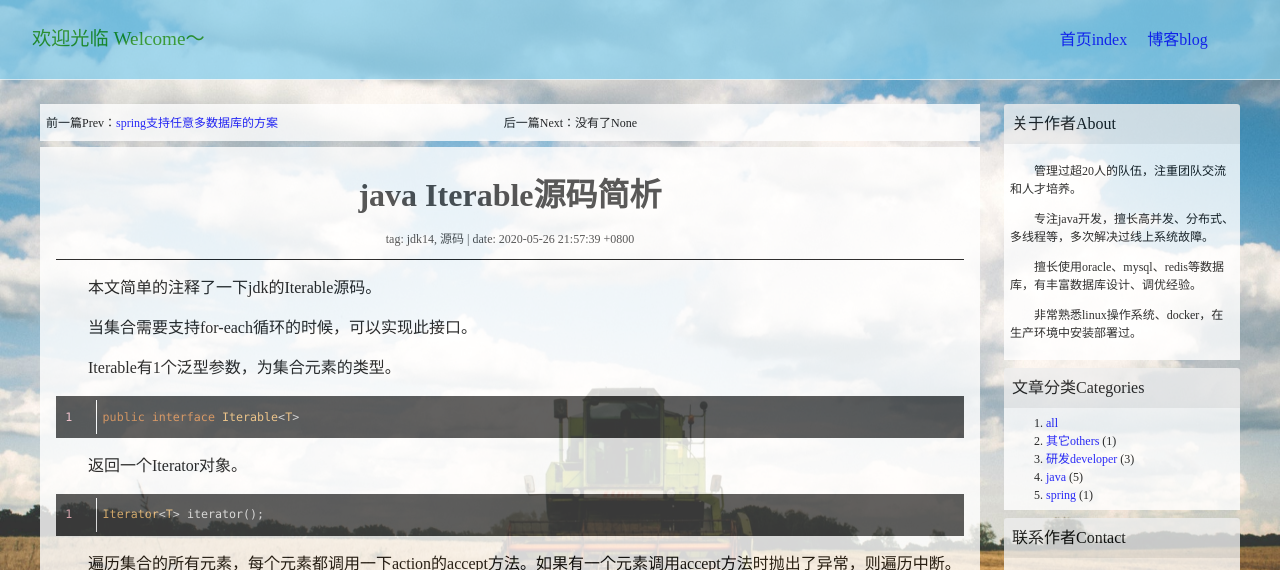
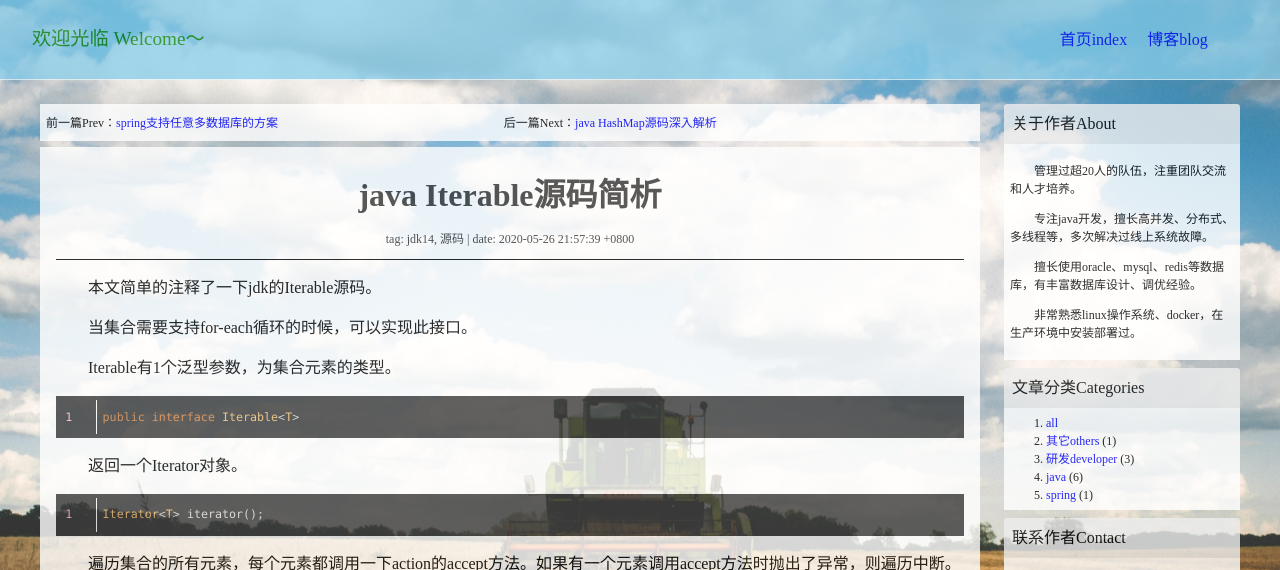
Before and after one commit to jarring/blogs-misc, a Jekyll site: the page built from _posts/2020-05-26-java.util.Iterable.md, in a window 1280 px wide. Shown: the top 570 px of the page. Built offline with Jekyll 4.4.1, drawn with Linux system fonts in a browser that asks for light colours; some of the changed lines change nothing that is shown.

Commit message:
HashMap源码解析

````diff
--- /dev/null
+++ b/_posts/2020-05-26-java.util.HashMap.md
@@ -0,0 +1,293 @@
+---
+layout: article
+title: java HashMap源码深入解析
+date: 2020-05-26 22:37:39 +0800
+categories: java
+tags: jdk14 源码
+---
+本文尝试详细阐述一下一下jdk14的[HashMap](http://hg.openjdk.java.net/jdk/jdk/file/jdk-14-ga/src/java.base/share/classes/java/util/HashMap.java)源码。
+[jdk6](http://hg.openjdk.java.net/jdk6/jdk6/jdk/file/default/src/share/classes/java/util/HashMap.java)
+[jdk7](http://hg.openjdk.java.net/jdk/jdk/file/jdk7-b100/jdk/src/share/classes/java/util/HashMap.java)
+
+
+jdk14的HashMap代码和注释一共2500多行，但是写的非常精妙。
+
+##### HashMap的特点
+
+HashMap有几个特点：
++ HashMap不是线程安全的。如果需要线程安全，可以用Collections#synchronizedMap()，也可以重新构造ConcurrentHashMap。
++ HashMap允许key和value为空
++ HashMap不保证遍历的顺序。若需要保证按写入顺序遍历，可以用LinkedHashMap。若需要排序，可以用TreeMap。
+
+HashMap中有不少很有意思的东西。例如load factor(负载因子)、hash碰撞、扩容、非线程安全，等等。
+
+##### 负载因子
+
+
+在HashMap里面，负载因子默认是0.75，这个是可以改的，所以也从侧面说明了，0.75不一定是最优的。
+
+HashMap在逻辑上有一个bin的概念，在key的hashcode比较均匀的理想情况下，每个bin中放置的节点不超过1时，HashMap的读写效率才是最高的。
+
+每个bin中的节点数量越大，读取的效率越低。所以就有必要设置一个负载因子，从而能在概率上调节一下每个bin中节点的数量。
+
+有了负载因子，怎么设置这个值呢？太大不好，太小也不好。
+
+负载因子越小，每个bin中的节点数量越少，读取的效率确实是高了，但写入的时候可能就痛苦了，可能需要经常扩容，扩一次就是旧容量的2倍，且容量又不会收缩，太浪费空间了。
+
+那么这个值到底设置多少呢？这就不得不说到概率了。
+假设Map中bin的个数为s，负载因子为r，根据二项式概率公式，很容易就知道一个bin为空的概率为
+
+
+![Image](../../../assets/images/java.util.HashMap.loadfactor.png)
+
+
+下图是上图式（2）的三维图像，可以看到P的值大概是有一个范围的。注意，r的值可以大于1，但图中只画了0≤r≤1的情况。
+
+
+![Image](../../../assets/images/java.util.HashMap.pd.png)
+
+
+P(0)的值为多少比较好呢？jdk的作者认为0.5，这样的话，一个bin为空和不为空的概率就相等了，根据Poisson分布，一个bin中放置超过8个节点的概率也就非常小(参见jdk源码)。
+0.5定了，那么r的值就出来了，为
+```
+ln(1/0.5)=ln2=0.6931471805599453
+```
+作者一看，可能觉得这个数字太不爽了，干脆就取0.75吧。
+
+
+##### hash碰撞
+
+当多个key的hashcode落在同一个bin中的时候，称为hash碰撞，或者hash冲突。
+
+在jdk1.8以前，同一个bin中的节点是以链表的形式挂在bin下的，不管bin中的节点有多少个。
+
+从jdk1.8开始，如果发现一个bin中的节点数量超过8的话，如果bin的总数小于64，那么HashMap会试图通过扩容的方式减少bin中节点的数量。当bin总数达到了64，才会红黑树化，但当节点数量少于6的时候，会链表化。
+
+为什么是8？
+
+实际上，当一个bin为空的概率为0.5的时候，根据Poisson分布，一个bin中存放超过8个节点的概率已经非常小了。
+另外，bin中节点数量少的话，链表的读写综合性能足够好，数量多的话，红黑树才有优势。这就必然存在一个临界值，取8就比较合适。
+
+为什么是6？
+
+既然上面选择了8，那么现在肯定要选比8小的了，选7不合适，因为万一添加一个key以后又将其删除，那么红黑树立马就得变回链表了，太频繁了。于是，jdk作者就选则了6。
+
+
+##### 红黑树这么好，为什么HashMap内部不直接用红黑树替代链表呢？
+
+HashMap对红黑树表现的比较克制。一方面，单个bin中节点数量超过了8的时候，HashMap首选通过扩容的方式减少bin中节点的数量，然后才是红黑树化，且节点数量少于6的时候，又会链表化。
+
+这足以见得，对于HashMap来说，红黑树并不是最好的，而是无奈下的选中。
+
+一方面，链表的写入复杂度比红黑树的小，在数量非常小的时候，综合时间和空间的考虑，用红黑树的优势不明显。
+
+另外一个很重要的原因就是，HashMap内部的红黑树非常浪费空间，在bin中节点数量很少的情况下，如果每个bin都浪费一半的空间，也是非常惊人的。
+
+
+##### 扩容
+
+jdk14的HashMap有4个构造函数，当调用public HashMap(Map<? extends K, ? extends V> m)的时候，扩容会一次到位，因为此方法会调用putMapEntries，而putMapEntries会依据m的容量进行一步到位的扩容。
+
+调用public HashMap()然后自己put键-值对的话，可能需要扩容多次，除非后续调用putAll，因为putAll也会调用putMapEntries。其余的两个构造方法就得要看你设置的初始容量了。
+
+每次调用HashMap的put方法时，HashMap都会检查HashMap内部key的个数是否超过扩容阈值（bin的数量*负载因子），决定是否扩容，扩容的话，基本都是扩到旧容量的2倍，除非先用容量已经达到最大值了。
+
+
+##### 非线程安全
+
+如果不存在多线程竞争，那么用HashMap还是非常不错的，因为不会涉及到任何加锁的情况，所以效率会非常高。
+
+但是，一旦出现多个线程竞争条件，那么用HashMap就是个灾难。
+
+jdk1.8之前，不仅会出现写丢失的情况，还会出现死循环。因为1.8之前在扩容的时候，将bin中的节点反向串起来了。假定有两个线程，第一个线程好不容易将bin中节点反串起来了，第二个线程又试图继续将反串后的再反串一次，结果就形成了相互引用，第二个线程陷入死循环。
+
+jdk1.8开始，bin中的节点保持原有顺序，不会出现死循环了，但写丢失仍然不可避免。
+
+
+##### 定义
+
+{% highlight java linenos %}
+public class HashMap<K,V> extends AbstractMap<K,V>
+    implements Map<K,V>, Cloneable, Serializable
+{% endhighlight %}
+
+
+##### 构造方法
+{% highlight java linenos %}
+
+// threshold 为第一个大于2^n的数。在调用put方法的时候，threshold会被修正为initialCapacity*loadFactor
+public HashMap(int initialCapacity, float loadFactor) {
+    if (initialCapacity < 0)
+        throw new IllegalArgumentException("Illegal initial capacity: " +
+                                            initialCapacity);
+    if (initialCapacity > MAXIMUM_CAPACITY)
+        initialCapacity = MAXIMUM_CAPACITY;
+    if (loadFactor <= 0 || Float.isNaN(loadFactor))
+        throw new IllegalArgumentException("Illegal load factor: " +
+                                            loadFactor);
+    this.loadFactor = loadFactor;
+    this.threshold = tableSizeFor(initialCapacity);
+}
+
+public HashMap(int initialCapacity) {
+    this(initialCapacity, DEFAULT_LOAD_FACTOR);
+}
+
+public HashMap() {
+    this.loadFactor = DEFAULT_LOAD_FACTOR; // all other fields defaulted
+}
+
+//putMapEntries会依据m的size一次扩容到位
+public HashMap(Map<? extends K, ? extends V> m) {
+    this.loadFactor = DEFAULT_LOAD_FACTOR;
+    putMapEntries(m, false);
+}
+
+{% endhighlight %}
+
+
+##### put方法
+
+{% highlight java linenos %}
+public V put(K key, V value) {
+    return putVal(hash(key), key, value, false, true);
+}
+{% endhighlight %}
+
+
+##### putVal方法
+
+{% highlight java linenos %}
+final V putVal(int hash, K key, V value, boolean onlyIfAbsent,
+                boolean evict) {
+    Node<K,V>[] tab; Node<K,V> p; int n, i;
+    if ((tab = table) == null || (n = tab.length) == 0)  //节点的bin还没有初始化
+        n = (tab = resize()).length; //扩容
+    if ((p = tab[i = (n - 1) & hash]) == null)  //没有hash冲突，将key-value放入bin中
+        tab[i] = newNode(hash, key, value, null);
+    else { //key所在的bin找到了
+        Node<K,V> e; K k;
+        if (p.hash == hash &&
+            ((k = p.key) == key || (key != null && key.equals(k))))
+            e = p;  //找到了key相等的节点了
+        else if (p instanceof TreeNode)  // bin里面的节点是组成了红黑树
+            e = ((TreeNode<K,V>)p).putTreeVal(this, tab, hash, key, value);  //在红黑树里面找，找到了就返回节点的引用，找不到就加入到红黑树并返回空
+        else {
+            for (int binCount = 0; ; ++binCount) {
+                if ((e = p.next) == null) {  //新key拼接到bin的末尾
+                    p.next = newNode(hash, key, value, null);
+                    if (binCount >= TREEIFY_THRESHOLD - 1) // -1 for 1st
+                        treeifyBin(tab, hash);       //bin中节点超过了8了，需要转换成红黑树
+                    break;
+                }
+                if (e.hash == hash &&
+                    ((k = e.key) == key || (key != null && key.equals(k))))  //在bin中找到了key相同的节点了
+                    break;
+                p = e;  //继续在bin中找下一个节点
+            }
+        }
+        if (e != null) { // existing mapping for key      //找到了key相同的节点了
+            V oldValue = e.value;
+            if (!onlyIfAbsent || oldValue == null)        //当不是调用computeIfAbsent的时候
+                e.value = value;                          //需要替换value了
+            afterNodeAccess(e);
+            return oldValue;                              //替换的时候不需要修改size大小，也不需要考虑fail-fast，因为key的总数量不变
+        }
+    }
+    ++modCount;       //key的总数量加1，fail-fast，防止类似一边for遍历一边增删节点的行为
+    if (++size > threshold)   //总节点数量超过阈值了
+        resize();             //需要扩容了
+    afterNodeInsertion(evict);
+    return null;
+}
+{% endhighlight %}
+
+
+
+##### resize方法
+
+jdk1.8以前，resize方法负责申请空间和转移节点。1.8开始，resize方法就复杂了很多。
+
+{% highlight java linenos %}
+final Node<K,V>[] resize() {
+    Node<K,V>[] oldTab = table;
+    int oldCap = (oldTab == null) ? 0 : oldTab.length;          //可能还没申请空间
+    int oldThr = threshold;
+    int newCap, newThr = 0;
+    if (oldCap > 0) {                                           //已经申请过空间
+        if (oldCap >= MAXIMUM_CAPACITY) {                       //容量已经不可能再大了，不继续扩容了
+            threshold = Integer.MAX_VALUE;
+            return oldTab;
+        }
+        else if ((newCap = oldCap << 1) < MAXIMUM_CAPACITY &&
+                    oldCap >= DEFAULT_INITIAL_CAPACITY)         //还能扩容，新容量为旧容量的2倍
+            newThr = oldThr << 1; // double threshold           //阈值也变为旧阈值的2倍
+    }
+    else if (oldThr > 0) // initial capacity was placed in threshold      //没有申请过空间，但设置过阈值
+        newCap = oldThr;                                                  //新容量就设置为阈值了，新的阈值紧接着就会做调整
+    else {               // zero initial threshold signifies using defaults       //没有申请过空间，也没有设置过阈值
+        newCap = DEFAULT_INITIAL_CAPACITY;                                        //容量用默认的
+        newThr = (int)(DEFAULT_LOAD_FACTOR * DEFAULT_INITIAL_CAPACITY);           //阈值也用默认的
+    }
+    if (newThr == 0) {                                                       //没有设置过阈值，设置一下
+        float ft = (float)newCap * loadFactor;
+        newThr = (newCap < MAXIMUM_CAPACITY && ft < (float)MAXIMUM_CAPACITY ?
+                    (int)ft : Integer.MAX_VALUE);
+    }
+    threshold = newThr;
+    @SuppressWarnings({"rawtypes","unchecked"})
+    Node<K,V>[] newTab = (Node<K,V>[])new Node[newCap];                  //新容量新气象
+    table = newTab;
+    if (oldTab != null) {                                                //旧bin中可能有节点
+        for (int j = 0; j < oldCap; ++j) {                               //遍历所有旧bin
+            Node<K,V> e;
+            if ((e = oldTab[j]) != null) {                               //遍历每个旧bin
+                oldTab[j] = null;
+                if (e.next == null)                                      //没有后续节点
+                    newTab[e.hash & (newCap - 1)] = e;                   //放在新bin后面就可以了
+                else if (e instanceof TreeNode)                          //旧bin是红黑树
+                    ((TreeNode<K,V>)e).split(this, newTab, j, oldCap);   //迁移树中的节点
+                else { // preserve order                                 //好了，妖娆的操作来了
+                    Node<K,V> loHead = null, loTail = null;              //低位bin的头、尾节点
+                    Node<K,V> hiHead = null, hiTail = null;              //高位bin的头、尾节点
+                    Node<K,V> next;
+                    do {
+                        next = e.next;
+                        if ((e.hash & oldCap) == 0) {                    //当前节点需要放到低位bin中
+                            if (loTail == null)
+                                loHead = e;
+                            else
+                                loTail.next = e;                         //快去后面排队
+                            loTail = e;
+                        }
+                        else {                                           //当前节点需要放到高位bin中
+                            if (hiTail == null)
+                                hiHead = e;
+                            else
+                                hiTail.next = e;                         //快去后面排队
+                            hiTail = e;
+                        }
+                    } while ((e = next) != null);
+                    if (loTail != null) {                                //放到低位bin中
+                        loTail.next = null;
+                        newTab[j] = loHead;
+                    }
+                    if (hiTail != null) {                                //放到高位bin中
+                        hiTail.next = null;
+                        newTab[j + oldCap] = hiHead;                     //注意这里的oldCap，是旧容量。高位bin的序号=低位bin的序号+原HashMap的容量
+                    }
+                }
+            }
+        }
+    }
+    return newTab;
+}
+{% endhighlight %}
+
+为什么要区分高位bin节点和低位bin节点呢？因为扩容后，容量变为原来的2倍，原来一个bin中的节点，可能会又一部分转移到高位bin中。
+
+转移的原理其实非常好理解。
+
+例如，既然扩容前用了5个1（31）来确定一个节点所在的bin，扩容后用了6个1（63）来确定新的bin，那么同一个bin中的节点是否需要转移到高位bin中，只需要用最左边的加一个1来判断就可以了。
+
+在最左边加了一个1，就相当于将原来的容量乘以2。所以，高位bin的序号=低位bin的序号+原HashMap的容量。
--- a/_sass/markdown.scss
+++ b/_sass/markdown.scss
@@ -27,29 +27,24 @@
 }
 
 .markdown-body h1 {
-  font-size: 3.0em;
-  /*28px*/
+  font-size: 2.0em;
 }
 
 .markdown-body h2 {
-  font-size: 2.5em;
-  /*24px*/
+  font-size: 1.8em;
   color: #557398;
 }
 
 .markdown-body h3 {
-  font-size: 2.0em;
-  /*20px*/
+  font-size: 1.6em;
 }
 
 .markdown-body h4 {
-  font-size: 1.5em;
-  /*18px*/
+  font-size: 1.4em;
 }
 
 .markdown-body h5 {
-  font-size: 1em;
-  /*16px*/
+  font-size: 1.2em;
 }
 
 .markdown-body pre {
@@ -87,6 +82,11 @@
 
 .markdown-body ul {
   list-style-type: disc;
+  background-color: #3b3b3b;
+  font-size: 0.85em;
+  color: #fff;
+  padding-top: 0.3em;
+  padding-bottom: 0.3em;
 }
 
 .markdown-body ol {
@@ -97,7 +97,7 @@
 .markdown-body li p,
 .markdown-body dd,
 .markdown-body dd p {
-  margin-bottom: 1em;
+  margin-bottom: 0.3em;
   /*10px*/
 }
 
````
Also changed, not shown: assets/images/java.util.HashMap.loadfactor.png (added), assets/images/java.util.HashMap.pd.png (added).
